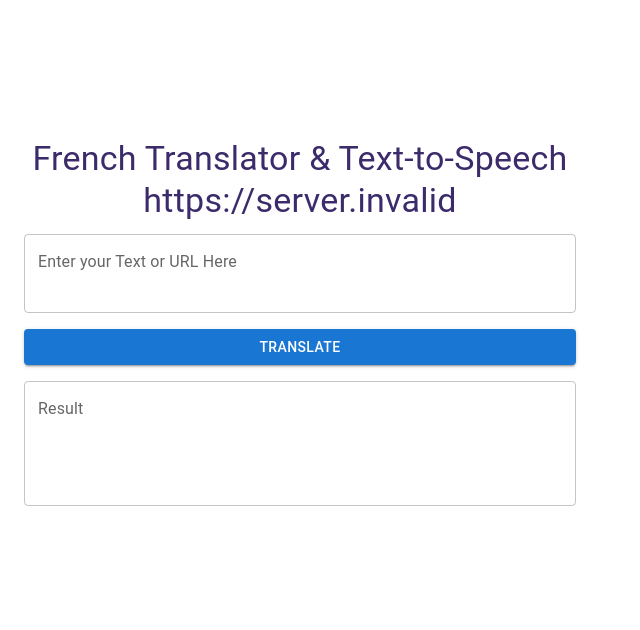
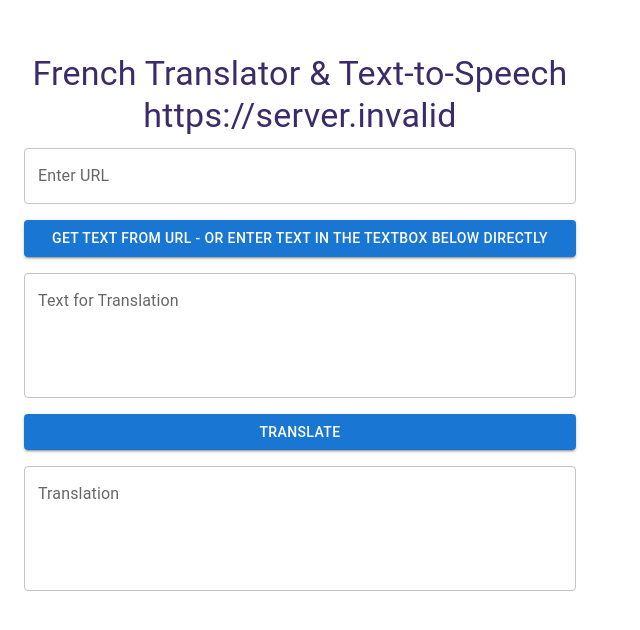
Before and after one commit to Stevie007/learnFrenchApp, a React (Vite) app: page / in a window 1280 px wide. Shown: the part 102-732 px from the top of the page, without its empty margins (0-640 px from the left). Built offline with nearby package versions, Linux system fonts and the light colour scheme; no server answers.

Commit message:
UI change + API urls separated

```diff
--- a/src/App.jsx
+++ b/src/App.jsx
@@ -3,9 +3,11 @@ import { Container, TextField, Button, Typography, Box } from '@mui/material';
 
 // Global backend API URL
 //const API_URL = 'http://localhost:5555/api/translate';
-const API_URL = import.meta.env.VITE_BACKEND_URL;
+const API_URL_GET_TEXT_FROM_URL = import.meta.env.VITE_BACKEND_FETCH_AND_TRANSLATE;
+const API_URL_TRANSLATE_TEXT = import.meta.env.VITE_BACKEND_TRANSLATE_TEXT;
+const API_URL_GET_AUDIO_FOR_TEXT = import.meta.env.VITE_BACKEND_GET_AUDIO_FOR_TEXT;
 
-function callBackend(url, payload) {
+function backendGetTextFromUrl(url, payload) {
   // Returns a promise for the backend response
   return fetch(url, {
     method: 'POST',
@@ -27,12 +29,19 @@ function callBackend(url, payload) {
 function App() {
   const [input, setInput] = useState('');
   const [result, setResult] = useState('');
+  const [translation, setTranslation] = useState('');
 
-  const handleTranslate = async () => {
-    // Example usage of callBackend
+  const formatApiUrl = (url) => {
+    if (!url) return '';
+    if (url.length <= 33) return url; // 15 + 3 (dots) + 15
+    return url.slice(0, 15) + '...' + url.slice(-15);
+  };
+
+  const handleGetTextFromUrl = async () => {
+    // Example usage of backendGetTextFromUrl
     // Replace '/api/translate' with your backend endpoint
     try {
-      const data = await callBackend(API_URL, { text: input });
+      const data = await backendGetTextFromUrl(API_URL_GET_TEXT_FROM_URL, { text: input });
       console.log("Data received from backend:", data);
       setResult(data || 'No result returned');
     } catch (error) {
@@ -40,27 +49,46 @@ function App() {
     }
   };
 
+  const handleTranslate = async () => {
+    try {
+      const data = await backendGetTextFromUrl(API_URL_TRANSLATE_TEXT, { text: result });
+      console.log("Translation received from backend:", data);
+      setTranslation(data || 'No translation returned');
+    } catch (error) {
+      setTranslation('Error: ' + error.message);
+    }
+  };
+
   return (
     <Container maxWidth="sm" sx={{ mt: 6 }}>
       <Typography variant="h4" align="center" gutterBottom>
-        French Translator & Text-to-Speech {API_URL}
+        French Translator & Text-to-Speech {formatApiUrl(API_URL_GET_TEXT_FROM_URL)}
       </Typography>
       <Box sx={{ display: 'flex', flexDirection: 'column', gap: 2 }}>
         <TextField
-          label="Enter your Text or URL Here"
+          label="Enter URL"
           variant="outlined"
           value={input}
           onChange={e => setInput(e.target.value)}
+        />
+        <Button variant="contained" onClick={handleGetTextFromUrl}>
+          Get Text from URL - or enter text in the textbox below directly
+        </Button>
+        <TextField
+          label="Text for Translation"
+          variant="outlined"
+          value={result}
           multiline
-          minRows={2}
+          minRows={4}
+          InputProps={{ readOnly: false }}
         />
         <Button variant="contained" onClick={handleTranslate}>
           Translate
         </Button>
         <TextField
-          label="Result"
+          label="Translation"
           variant="outlined"
-          value={result}
+          value={translation}
           multiline
           minRows={4}
           InputProps={{ readOnly: true }}
```
Also changed, not shown: 1 other file (tests, documents, lock files or other folders).
